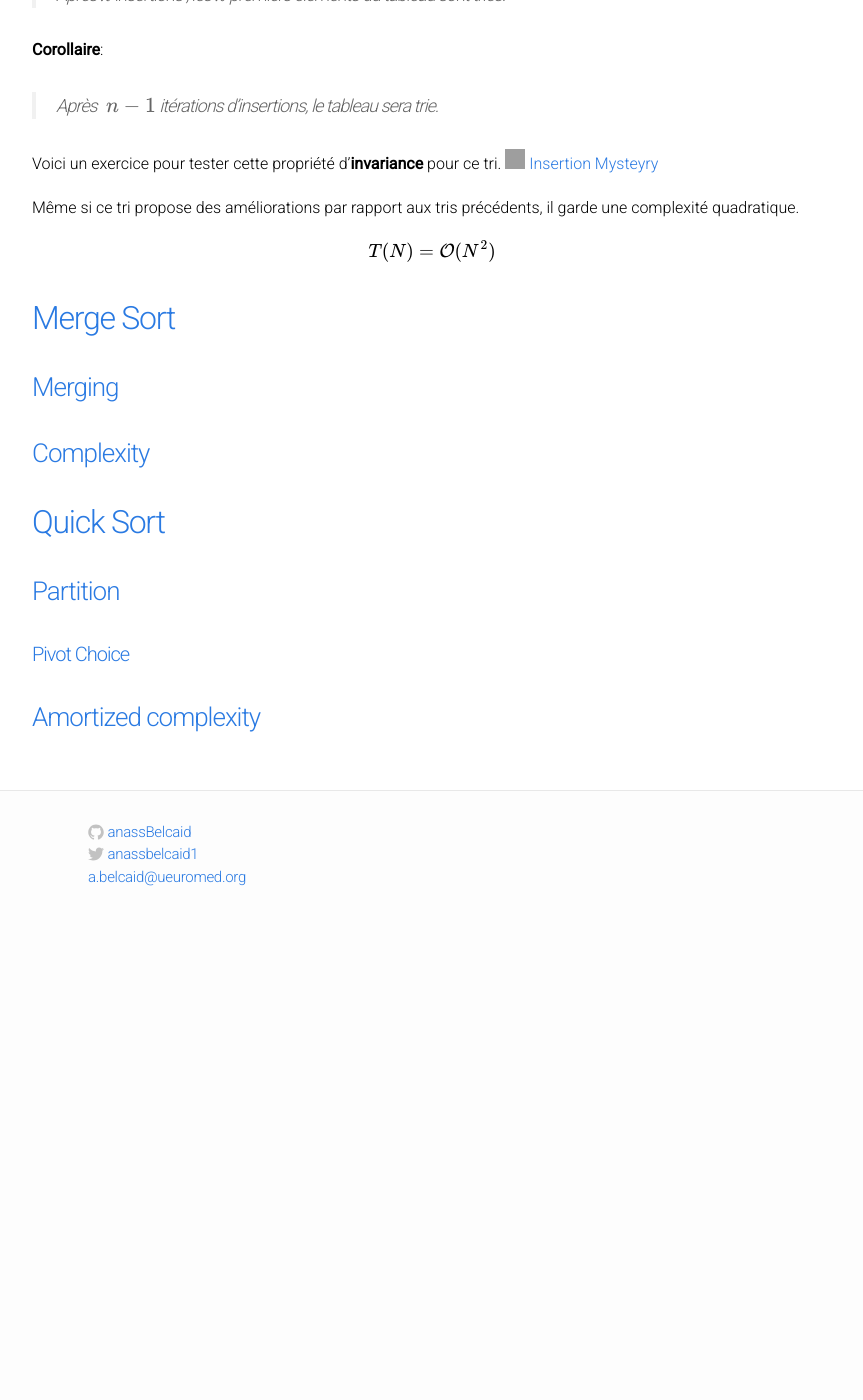
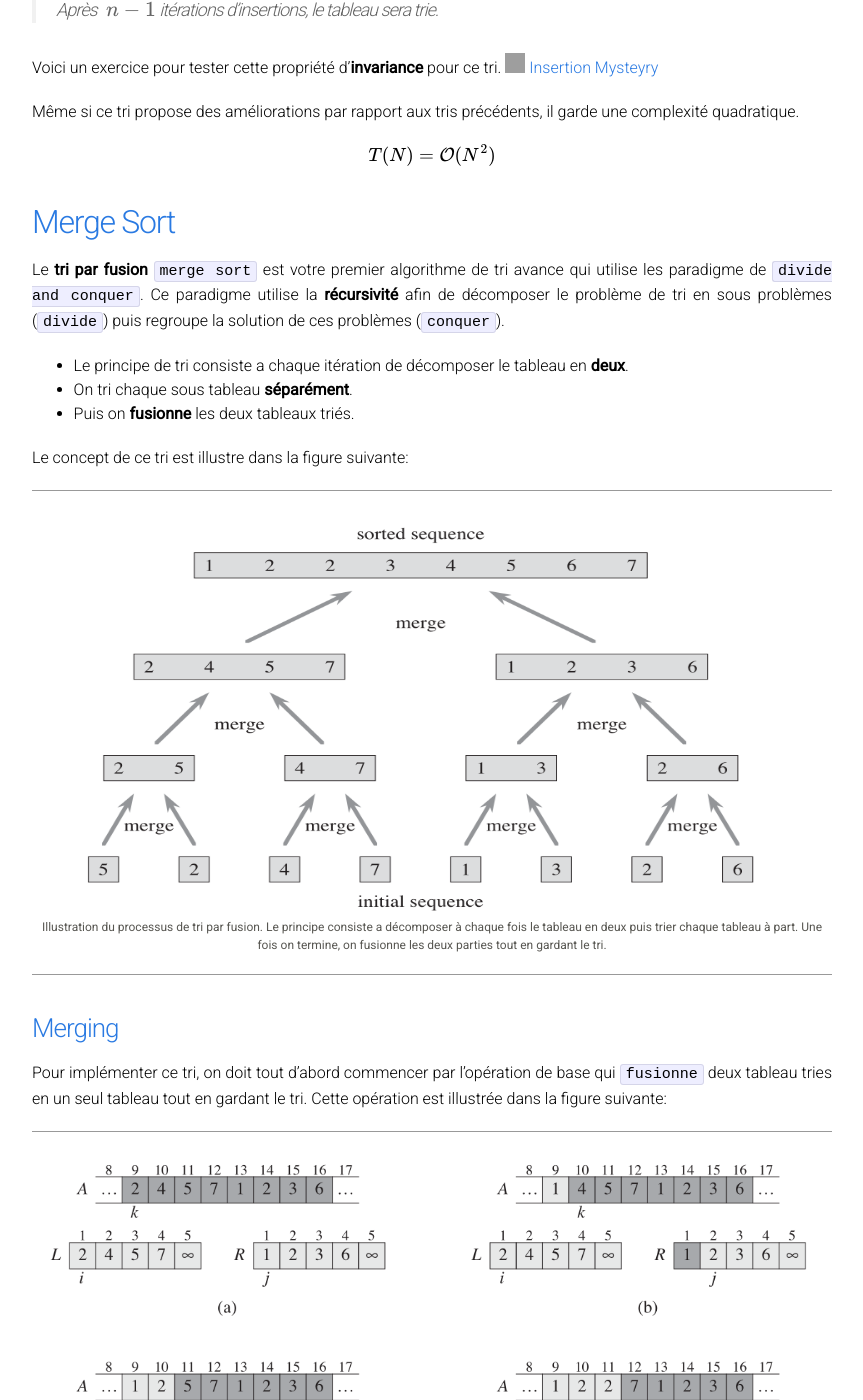
Before and after one commit to anassBelcaid/CS221, a Jekyll site: the page built from part3/sorting.md, in a window 1280 px wide and 1400 px high, scrolled down 8098 px. Shown: the whole window, without its empty margins (208-1071 px from the left). Built offline with Jekyll 4.4.1, drawn with Linux system fonts in a browser that asks for light colours; formulas are drawn with MathJax 3; before the commit the page ends 9031 px from its top, so only the background shows below that; some of the changed text lies outside the part shown.

Commit message:
Merge Sort

````diff
--- a/part3/sorting.md
+++ b/part3/sorting.md
@@ -30,11 +30,6 @@
     - [Merging](#merging)
     - [Complexity](#mergeComplexity)
 
-6.  [Quick Sort](#quicksort)
-    - [Partition](#partition)
-    - [Pivot Choice](#pivot)
-    - [Amortized complexity](#amocomplexity)
-    <a name='amocomplexity'></a>
 
 
 
@@ -401,21 +396,120 @@
 ## [Merge Sort](#mergeSort)
 <a name='mergeSort'></a>
 
+Le **tri par fusion** `merge sort` est votre premier algorithme de tri avance
+qui utilise les paradigme de `divide and conquer`. Ce paradigme utilise la
+**récursivité** afin de décomposer le problème de tri en sous problèmes
+(`divide`) puis regroupe la solution de ces problèmes (`conquer`).
+
+
+- Le principe de tri consiste a chaque itération de décomposer le tableau en
+**deux**.
+
+- On tri chaque sous tableau **séparément**.
+- Puis on **fusionne** les deux tableaux triés.
+
+
+Le concept de ce tri est illustre dans la figure suivante:
+
+<div class="fig figcenter fighighlight">
+  <img src="{{ site.url }}{{ site.baseurl}}/part3/images/merge_sort_process.png" width="700" height="400">
+  <div class="figcaption">
+  Illustration du processus de tri par fusion. Le principe consiste a décomposer
+  à chaque fois le tableau en deux puis trier chaque tableau  à part. Une fois on
+termine, on fusionne les deux parties tout en gardant le tri.
+  </div>
+</div>
+
 ###  [Merging](#merging)
 <a name='merging'></a>
+
+
+Pour implémenter ce tri, on doit tout d'abord commencer par l'opération de base
+qui `fusionne` deux tableau tries en un seul tableau tout en gardant le tri.
+Cette opération est illustrée dans la figure suivante:
+
+
+<div class="fig figcenter fighighlight">
+  <img src="{{ site.url }}{{ site.baseurl }}/part3/images/merging.png">
+  <div class="figcaption">
+  Principe de fusionner deux tableaux en un seul tableau trié.
+  </div>
+</div>
+
+
+
+> Remarquer que la fusion est réalisée dans un **autre espace mémoire additionnel**.
+
+```cpp
+
+vecI merge(vecI & L, vecI & R)
+{
+    // function to merge two sorted arrays [L] and [R]
+
+    // result vector
+    vecI M(L.size() + R.size());
+
+    int i = 0;            //indice i de Left
+    int j = 0;            //indice j de Right
+    int k = 0;            // indice de fusion
+
+    // boucle deux elements existents
+    while( i < L.size() && j < R.size())
+    {
+        //comparaison pour verifier la petite valeur
+        if ( L[i] < R[j])
+            M[k++] = L[i++];
+        else
+            M[k++] = R[j++];
+    }
+
+    //terminer les tableaux
+    while(i < L.size())
+        M[k++] = L[i++];
+
+    while( j < R.size())
+        M[k++] = R[j++];
+
+    return M;
+}
+```
+
+Une animation de ce tri en action est présentée dans la figure suivante:
+
+
+<div class="fig figcenter fighighlight">
+  <img src="{{site.url }}{{ site.baseurl }}/part3/images/Merge-sort-example-300px.gif">
+  <div class="figcaption">
+  Animation de tri par fusion.
+  </div>
+</div>
+
+
 
 ### [Complexity](#mergeComplexity)
 <a name='mergeComplexity'></a>
 
-##  [Quick Sort](#quicksort)
-<a name='quicksort'></a>
+Pour l'analyse de complexité, on doit calculer les Coefficients de la formule de
+récurrence.
 
-### [Partition](#partition)
-<a name='partition'></a>
+- Chaque problème est décompose en **deux** sous problèmes. $$ a = 2$$.
+- La taille de chaque sous problème est $$\dfrac{n}{2}$$ donc $$ b = 2$$.
+- Finalement le coût de décomposition est l'algorithme de fusion, qui est
+**linéaire**. Ainsi on a $$ d = 1$$.
 
-#### [Pivot Choice](#pivot)
-<a name='pivot'></a>
+Aini on obtient que:
+
+$$
+T(n) = 2 T(\dfrac{n}{2}) + \mathcal{O}(n)
+$$
 
 
-### [Amortized complexity](#amocomplexity)
-<a name='amocomplexity'></a>
+Si on applique le théorème de `master` on trouve que:
+
+$$
+T(n) = \mathcal{O}(n \log\;n)
+$$
+
+
+> Deja ca constitut une amelioration importante comparee aux trois tries
+precedents.
````
Also changed, not shown: part3/images/Merge-sort-example-300px.gif (added), part3/images/merge_sort_process.png (added), part3/images/merging.png (added).
